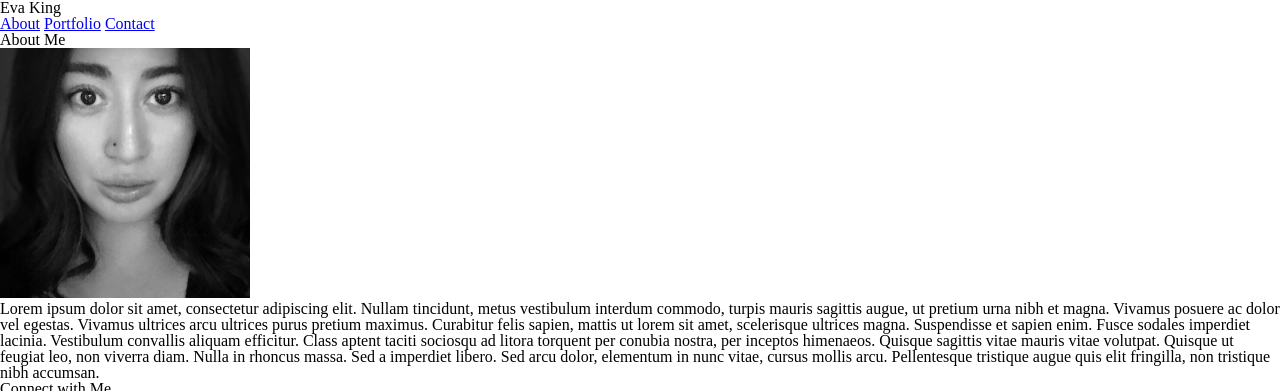
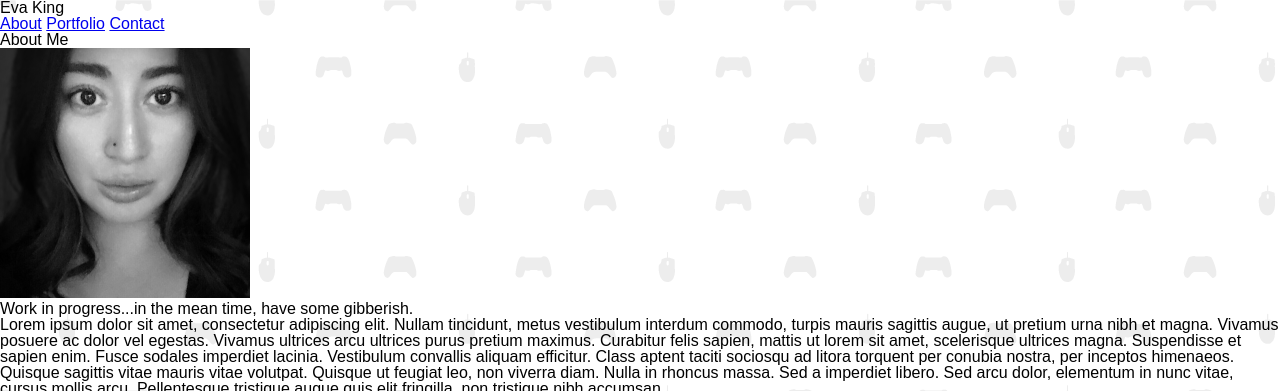
Before and after one commit to EvaWolfe/Basic-Portfolio, a plain HTML site: page Index.html in a window 1280 px wide. Shown: the top 391 px of the page. Drawn offline with Linux system fonts and the light colour scheme; files that its build step writes are made by us from their sources.

Commit message:
Experimented with CSS

```diff
--- a/Assets/CSS/style.css
+++ b/Assets/CSS/style.css
@@ -1,27 +1,6 @@
-head {
-
+body {
+	background-image: url('../images/gamingPattern.png');
+	font-family: 'Arial', 'Helvetica Neue', Helvetica, sans-serif;
+	color: black;
+	border-color:#dddddd;
 }
-
-body {
-
-}
-
-h1 {
-
-}
-
-nav {
-
-}
-
-h2 {
-
-}
-
-h3 {
-
-}
-
-p {
-
-}
--- a/Index.html
+++ b/Index.html
@@ -5,8 +5,8 @@
 <head>
 
 	<title>Eva King</title>
-	<link rel="stylesheet" type="text/css" href="reset.css">
-	<link rel="stylesheet" type="text/css" href="style.css">
+	<link rel="stylesheet" type="text/css" href="assets/css/reset.css">
+	<link rel="stylesheet" type="text/css" href="assets/css/style.css">
 
 </head>
 
@@ -28,6 +28,9 @@
 	<img src="assets/images/profilepic.png" width="250" height="250">
 
 
+		<p>Work in progress...in the mean time, have some gibberish.</p>
+
+
 		<p>
 		Lorem ipsum dolor sit amet, consectetur adipiscing elit. Nullam tincidunt, metus vestibulum interdum commodo, turpis mauris sagittis augue, ut pretium urna nibh et magna. Vivamus posuere ac dolor vel egestas. Vivamus ultrices arcu ultrices purus pretium maximus. Curabitur felis sapien, mattis ut lorem sit amet, scelerisque ultrices magna. Suspendisse et sapien enim. Fusce sodales imperdiet lacinia. Vestibulum convallis aliquam efficitur. Class aptent taciti sociosqu ad litora torquent per conubia nostra, per inceptos himenaeos. Quisque sagittis vitae mauris vitae volutpat. Quisque ut feugiat leo, non viverra diam. Nulla in rhoncus massa. Sed a imperdiet libero. Sed arcu dolor, elementum in nunc vitae, cursus mollis arcu. Pellentesque tristique augue quis elit fringilla, non tristique nibh accumsan.
 		</p>
```
Also changed, not shown: Portfolio.html (+1 -1 lines), Assets/Images/gamingPattern.png (added).
